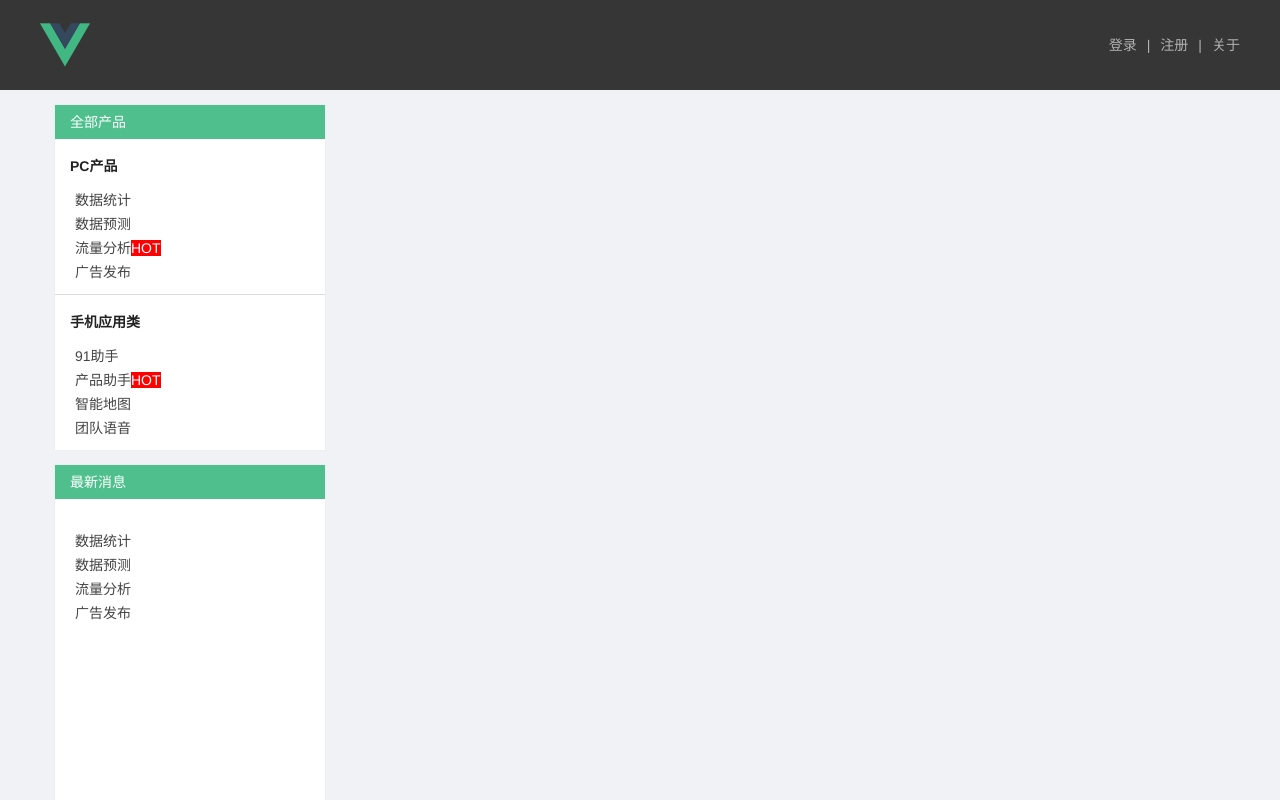
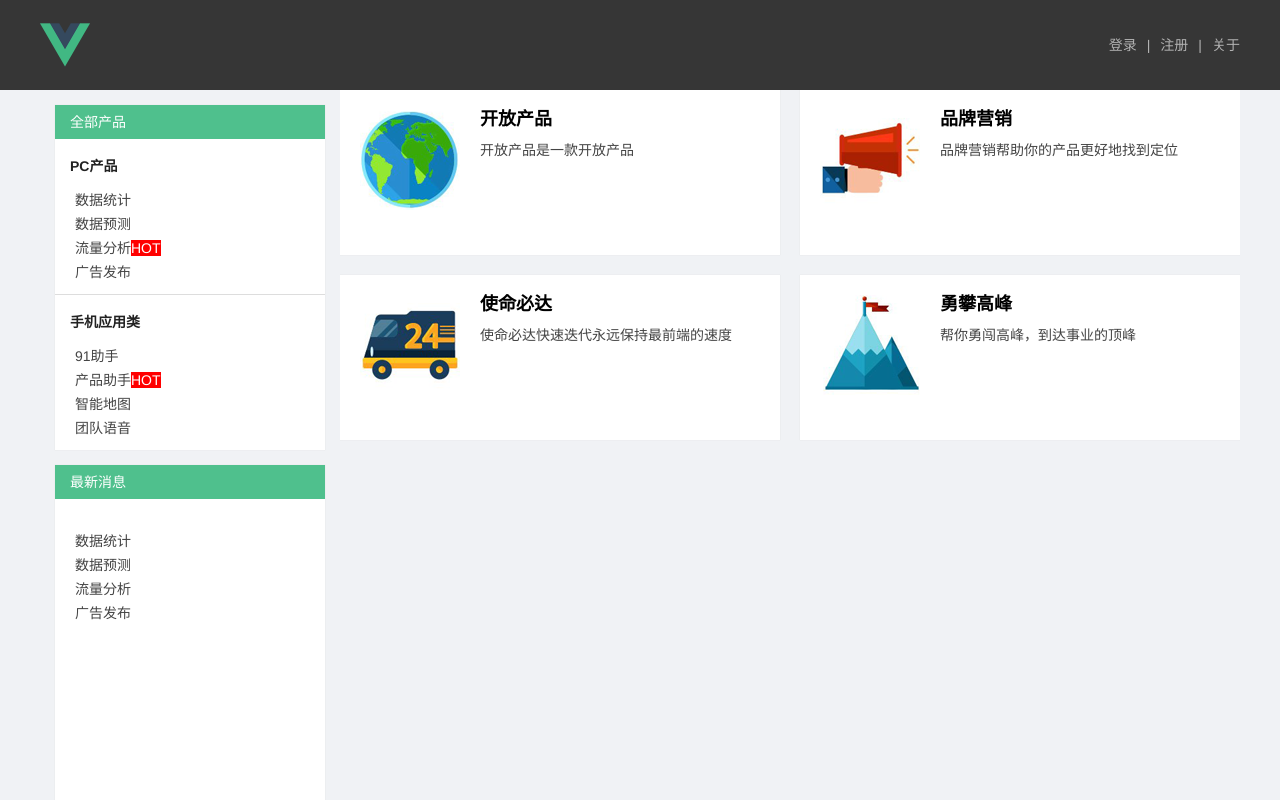
Before and after one commit to caoxianwei/vueshop, a Vue app: page / in a window 1280 px wide. Shown: the top 800 px of the page. Built offline with nearby package versions, Linux system fonts and the light colour scheme.

Commit message:
add  boardlist and hot

```diff
--- a/src/pages/index.vue
+++ b/src/pages/index.vue
@@ -25,6 +25,15 @@
       </div>
     </div>
     <div class="index-right">
+      <div class="index-board-list">
+        <div class="index-board-item" v-for="(item, index) in boardList"
+          :class="[{'line-last' : index % 2 !== 0}, 'index-board-' + item.id]">
+          <div class="index-board-item-inner" >
+            <h2>{{ item.title }}</h2>
+            <p>{{ item.description }}</p>
+          </div>
+        </div>
+      </div>
     </div>
   </div>
 </template>
@@ -33,6 +42,36 @@
   export default {
     data () {
       return {
+        boardList: [
+          {
+            title: '开放产品',
+            description: '开放产品是一款开放产品',
+            id: 'car',
+            toKey: 'analysis',
+            saleout: false
+          },
+          {
+            title: '品牌营销',
+            description: '品牌营销帮助你的产品更好地找到定位',
+            id: 'earth',
+            toKey: 'count',
+            saleout: false
+          },
+          {
+            title: '使命必达',
+            description: '使命必达快速迭代永远保持最前端的速度',
+            id: 'loud',
+            toKey: 'forecast',
+            saleout: true
+          },
+          {
+            title: '勇攀高峰',
+            description: '帮你勇闯高峰，到达事业的顶峰',
+            id: 'hill',
+            toKey: 'publish',
+            saleout: false
+          }
+        ],
         newList: [{
           title: '数据统计',
           url: 'http://starcraft.com'
```
